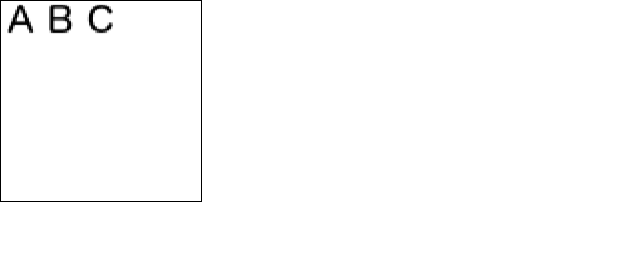
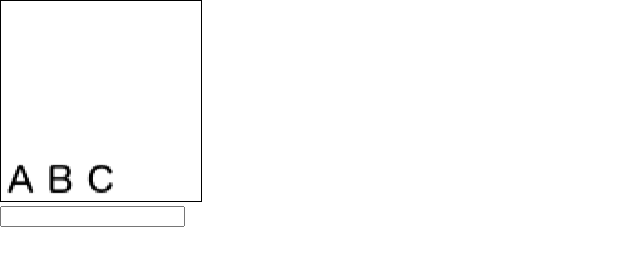
Before and after one commit to josephharding/render_text, a website: page public/index.html in a window 1280 px wide. Shown: the whole page, without its empty margins (0-640 px from the left). Drawn offline with Linux system fonts and the light colour scheme.

Commit message:
super simple implementation of glyph grid

```diff
--- /dev/null
+++ b/public/glyphgrid.js
@@ -0,0 +1,62 @@
+
+GlyphGrid.prototype._grid;
+GlyphGrid.prototype._uvs;
+GlyphGrid.prototype._texture;
+
+function GlyphGrid(gl, image) {
+  this._texture = gl.createTexture();
+  gl.pixelStorei(gl.UNPACK_FLIP_Y_WEBGL, true);
+  gl.activeTexture(gl.TEXTURE0);
+  gl.bindTexture(gl.TEXTURE_2D, this._texture);
+  gl.texParameteri(gl.TEXTURE_2D, gl.TEXTURE_WRAP_S, gl.CLAMP_TO_EDGE);
+  gl.texParameteri(gl.TEXTURE_2D, gl.TEXTURE_WRAP_T, gl.CLAMP_TO_EDGE);
+  gl.texParameteri(gl.TEXTURE_2D, gl.TEXTURE_MIN_FILTER, gl.NEAREST);
+  gl.texParameteri(gl.TEXTURE_2D, gl.TEXTURE_MAG_FILTER, gl.NEAREST);
+  gl.texImage2D(gl.TEXTURE_2D, 0, gl.RGBA, gl.RGBA, gl.UNSIGNED_BYTE, image);
+  gl.generateMipmap(gl.TEXTURE_2D);
+}
+
+GlyphGrid.prototype.updateText = function(text, posAttrLoc, uvAttrLoc) {
+  var glyphDim = 20;
+  var imageDim = 100;
+
+  var scaled_glyph_dim = glyphDim / imageDim;
+
+  var glyph_uv_map = {
+    a: {
+      x: 0,
+      y: 0
+    },
+    b: {
+      x: 1,
+      y: 0
+    },
+    c: {
+      x: 2,
+      y: 0
+    }
+  };
+  var text_len = text.length;
+
+  this._uvs = [];
+	for(var i = 0; i < text_len; i++) {
+    var coords = glyph_uv_map[text[i]];
+    var origin_x = coords.x * scaled_glyph_dim;
+    var origin_y = 1 - (coords.y * scaled_glyph_dim) - scaled_glyph_dim;
+
+    this._uvs = this._uvs.concat([origin_x, origin_y]);
+    this._uvs = this._uvs.concat([origin_x + scaled_glyph_dim, origin_y]);
+    this._uvs = this._uvs.concat([origin_x + scaled_glyph_dim, origin_y + scaled_glyph_dim]);
+    this._uvs = this._uvs.concat([origin_x + scaled_glyph_dim, origin_y + scaled_glyph_dim]);
+    this._uvs = this._uvs.concat([origin_x, origin_y + scaled_glyph_dim]);
+    this._uvs = this._uvs.concat([origin_x, origin_y]);
+  }
+  this._grid = new Grid(0.2, 0.2, text_len, 1, this._uvs, gl, posAttrLoc, uvAttrLoc);
+};
+
+GlyphGrid.prototype.draw = function(gl) {
+  gl.activeTexture(gl.TEXTURE0);
+  gl.bindTexture(gl.TEXTURE_2D, this._texture);
+
+  this._grid.draw(gl);
+};
--- /dev/null
+++ b/public/grid.js
@@ -0,0 +1,42 @@
+
+Grid.prototype._vao;
+Grid.prototype._positions;
+Grid.prototype._uvs;
+
+function Grid(sec_width, sec_height, width, height, uvs, gl, posAttrLoc, uvAttrLoc) {
+
+  this._uvs = uvs;
+ 	this._positions = [];
+	for(var i = 0; i < width; i++) {
+		for(var j = 0; j < height; j++) {
+			var origin_x = i * sec_width;
+			var origin_y = j * sec_height;
+			this._positions = this._positions.concat([origin_x, origin_y]);
+			this._positions = this._positions.concat([origin_x + sec_width, origin_y]);
+			this._positions = this._positions.concat([origin_x + sec_width, origin_y + sec_height]);
+			this._positions = this._positions.concat([origin_x + sec_width, origin_y + sec_height]);
+			this._positions = this._positions.concat([origin_x, origin_y + sec_height]);
+			this._positions = this._positions.concat([origin_x, origin_y]);
+    }
+	}
+
+	this._vao = gl.createVertexArray();
+	gl.bindVertexArray(this._vao);
+
+  var positionBuffer = gl.createBuffer();
+  gl.bindBuffer(gl.ARRAY_BUFFER, positionBuffer);
+  gl.bufferData(gl.ARRAY_BUFFER, new Float32Array(this._positions), gl.STATIC_DRAW);
+  gl.enableVertexAttribArray(posAttrLoc);
+  gl.vertexAttribPointer(posAttrLoc, 2, gl.FLOAT, false, 0, 0);
+
+  var uvBuffer = gl.createBuffer();
+  gl.bindBuffer(gl.ARRAY_BUFFER, uvBuffer);
+  gl.bufferData(gl.ARRAY_BUFFER, new Float32Array(this._uvs), gl.STATIC_DRAW);
+  gl.enableVertexAttribArray(uvAttrLoc);
+  gl.vertexAttribPointer(uvAttrLoc, 2, gl.FLOAT, false, 0, 0);
+}
+
+Grid.prototype.draw = function(gl) {
+	gl.bindVertexArray(this._vao);
+  gl.drawArrays(gl.TRIANGLES, 0, this._positions.length / 2);
+};
--- a/public/index.html
+++ b/public/index.html
@@ -1,9 +1,13 @@
 <!doctype HTML>
 <html>
   <head>
+    <script src="grid.js"></script>
+    <script src="glyphgrid.js"></script>
     <script src="main.js"></script>
   </head>
   <body style="margin: 0;">
     <canvas id="canvas" style="width: 200px; height: 200px; border: 1px solid black;"></canvas>
+    <br/>
+    <input id="str" type="text"></input>
   </body>
 </html>
--- a/public/main.js
+++ b/public/main.js
@@ -29,10 +29,11 @@ var getFragmentShader = function() {
 	void main() {
 		// Just set the output to a constant redish-purple
 		outColor = texture(u_image, v_uv);
+		//outColor = vec4(1, 0, 0, 1);
 	}`;
 }
 
-function createShader(gl, type, source) {
+function createShader(type, source) {
   var shader = gl.createShader(type);
   gl.shaderSource(shader, source);
   gl.compileShader(shader);
@@ -44,7 +45,7 @@ function createShader(gl, type, source) {
   gl.deleteShader(shader);
 }
 
-function createProgram(gl, vertexShader, fragmentShader) {
+function createProgram(vertexShader, fragmentShader) {
   var program = gl.createProgram();
   gl.attachShader(program, vertexShader);
   gl.attachShader(program, fragmentShader);
@@ -57,18 +58,20 @@ function createProgram(gl, vertexShader, fragmentShader) {
   gl.deleteProgram(program);
 }
 
-function initScene(gl, image) {
-	var vertexShader = createShader(gl, gl.VERTEX_SHADER, getVertexShader());
-	var fragmentShader = createShader(gl, gl.FRAGMENT_SHADER, getFragmentShader());
-  var program = createProgram(gl, vertexShader, fragmentShader);
+function initScene(image) {
+	var vertexShader = createShader(gl.VERTEX_SHADER, getVertexShader());
+	var fragmentShader = createShader(gl.FRAGMENT_SHADER, getFragmentShader());
+  program = createProgram(vertexShader, fragmentShader);
 
-  var positionAttributeLocation = gl.getAttribLocation(program, "a_position");
-  var uvAttributeLocation = gl.getAttribLocation(program, "a_uv");
+  positionAttributeLocation = gl.getAttribLocation(program, "a_position");
+  uvAttributeLocation = gl.getAttribLocation(program, "a_uv");
 
-  var resolutionUniformLocation = gl.getUniformLocation(program, "u_resolution");
-  var imageUniformLocation = gl.getUniformLocation(program, "u_image");
+  resolutionUniformLocation = gl.getUniformLocation(program, "u_resolution");
+  imageUniformLocation = gl.getUniformLocation(program, "u_image");
 
-	var vao = gl.createVertexArray();
+  // VAO1
+  /*
+  var vao = gl.createVertexArray();
 	gl.bindVertexArray(vao);
 
 	// UV BUFFER
@@ -92,10 +95,10 @@ function initScene(gl, image) {
   gl.bindBuffer(gl.ARRAY_BUFFER, positionBuffer);
 	var positions = [
   	0, 0,
-		1, 0,
-		1, 1,
-		1, 1,
-		0, 1,
+		.5, 0,
+		.5, .5,
+		.5, .5,
+		0, .5,
 		0, 0,
 	];
 	gl.bufferData(gl.ARRAY_BUFFER, new Float32Array(positions), gl.STATIC_DRAW);
@@ -134,18 +137,58 @@ function initScene(gl, image) {
 
 	var count = positions.length / 2;
 	gl.drawArrays(gl.TRIANGLES, 0, count);
+  */
+  // VAO1
+
+  mygrid = new GlyphGrid(gl, image);
+  mygrid.updateText(render_str, positionAttributeLocation, uvAttributeLocation);
 };
 
+function drawScene() {
+  mygrid.updateText(render_str, positionAttributeLocation, uvAttributeLocation);
+  gl.viewport(0, 0, gl.drawingBufferWidth, gl.drawingBufferHeight);
+
+	// Clear the canvas
+	gl.clearColor(0, 0, 0, 0);
+	gl.clear(gl.COLOR_BUFFER_BIT);
+
+	gl.useProgram(program);
+
+  gl.uniform1i(imageUniformLocation, 0);
+  gl.uniform2f(resolutionUniformLocation, gl.drawingBufferWidth, gl.drawingBufferHeight);
+
+  mygrid.draw(gl);
+};
+
+function renderTick() {
+	setTimeout(function() {
+		requestAnimationFrame(renderTick);
+	}, 20);
+	drawScene();
+};
+
+var gl;
+var positionAttributeLocation;
+var uvAttributeLocation;
+var imageUniformLocation;
+var resolutionUniformLocation;
+var mygrid;
+var program;
+var render_str = 'abc';
+
 window.onload = function() {
+  document.getElementById("str").addEventListener("input", function(e) {
+    render_str = e.currentTarget.value;
+  });
   var canvas = document.getElementById("canvas");
-  var gl = canvas.getContext("webgl2");
+  gl = canvas.getContext("webgl2");
   if(!gl) {
     console.log("dern! no webgl2");
   }
-
   var image = new Image();
   image.src = "abc.png";
   image.addEventListener('load', function (e) {
-    initScene(gl, image);
-  });
+    initScene(image);
+ 		renderTick();
+	});
 };
```
